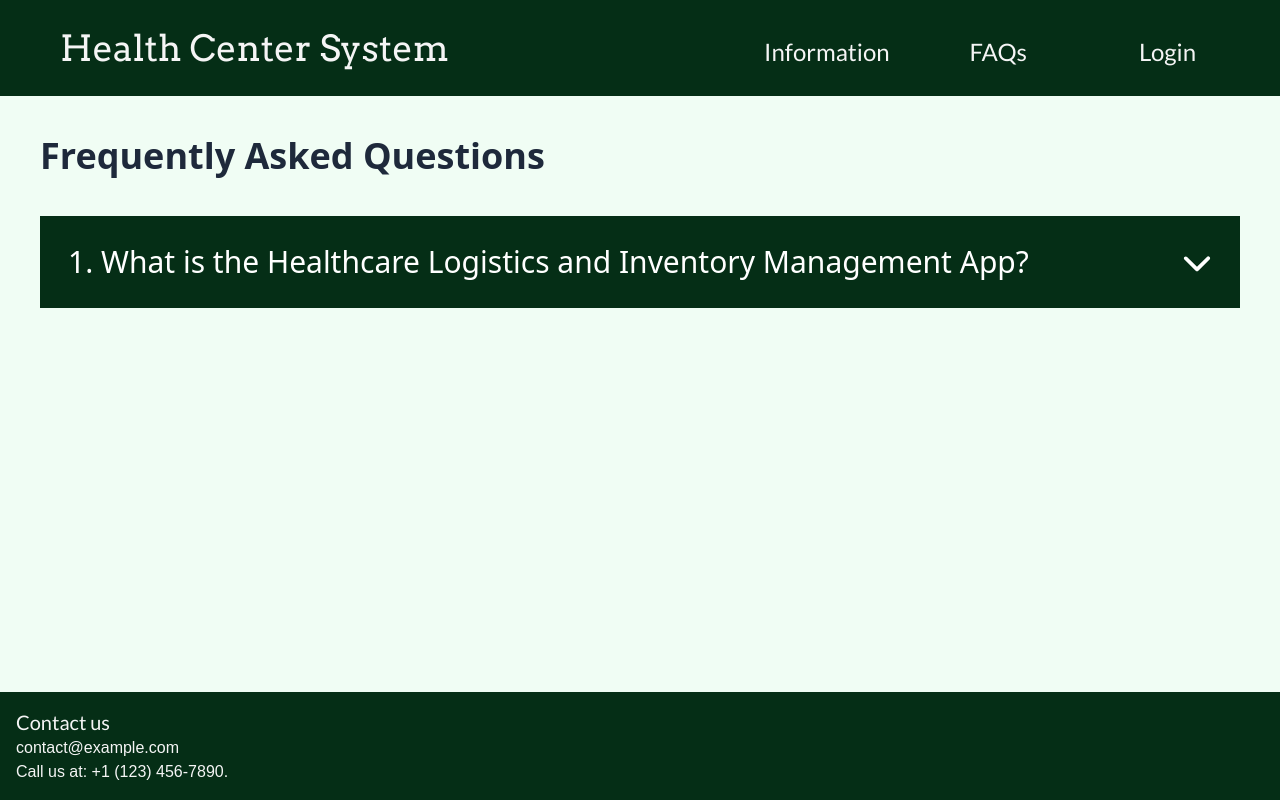
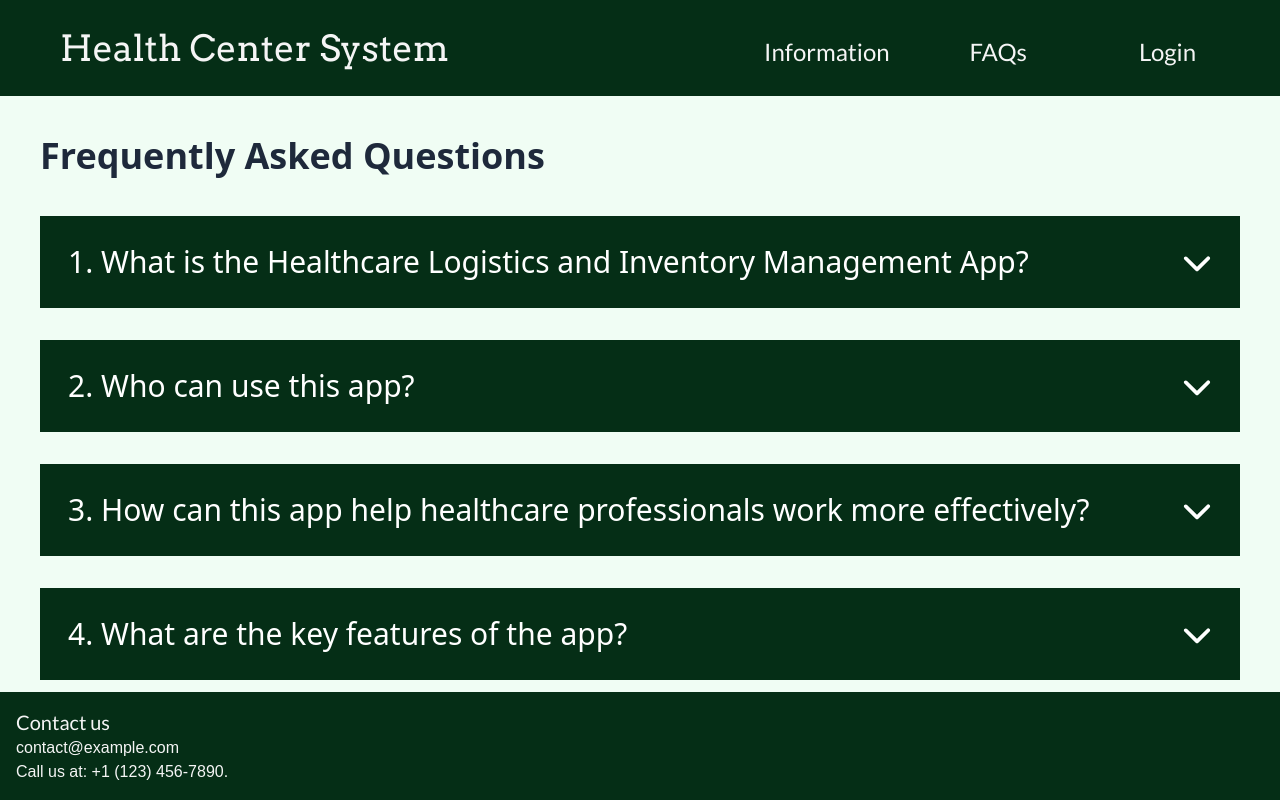
Before and after one commit to shuan-co/Health-Care-System, a React (Create React App) app in the folder client/: page /questions in a window 1280 px wide. Built offline with nearby package versions, Linux system fonts and the light colour scheme.

Commit message:
Added other FAQ

```diff
--- a/client/src/App.js
+++ b/client/src/App.js
@@ -88,7 +88,7 @@
 const App = () => {
     return (
         <AuthProvider>
-            <div className="h-max w-screen bg-green-50" style={{ overflow: 'hidden', height: '100vh' }}>
+            <div className="h-max w-screen bg-green-50" style={{ overflow: 'auto', height: '100vh' }}>
                 <Navbar />
                 <Routes>
                     <Route path="/" element={<Landing />} />
--- a/client/src/pages/noAuth/qa/QA.jsx
+++ b/client/src/pages/noAuth/qa/QA.jsx
@@ -10,11 +10,42 @@
             title: '1. What is the Healthcare Logistics and Inventory Management App?',
             content: 'The Healthcare Logistics and Inventory Management App is a comprehensive platform designed for medical professionals, staff, and patients in economic zones. It streamlines logistics, inventory management, and offers a directory/referral system, allowing healthcare professionals to work more effectively and efficiently.',
         },
-        // Add more questions here...
+        {
+            title: '2. Who can use this app?',
+            content: 'This app is designed for medical professionals, such as nurses and doctors, as well as administrative staff and patients within healthcare departments in economic zones.',
+        },
+        {
+            title: '3. How can this app help healthcare professionals work more effectively?',
+            content: 'The app automates repetitive tasks and uses predictive models to optimize inventory management, allowing healthcare professionals to focus on patient care rather than clerical tasks.',
+        },
+        {
+            title: '4. What are the key features of the app?',
+            content: 'The key features include inventory management, logistics and distribution, and a directory/referral system. These features ensure efficient resource management and timely access to medical supplies and services.',
+        },
+        {
+            title: '5. How do I get started with the app?',
+            content: 'Getting started is easy. Login to your account and navigate the website using the navigation bar above.',
+        },
+        {
+            title: '6. Is my data secure within the app?',
+            content: 'Yes, we prioritize data security and adhere to industry-standard encryption and security protocols to protect your information.',
+        },
+        {
+            title: '7. Can I track inventory levels in real-time with this app?',
+            content: 'Yes, the app provides real-time inventory tracking, ensuring you always have the supplies you need and reducing the risk of stockouts.',
+        },
+        {
+            title: '8. How does the app automate reordering of medical supplies?',
+            content: 'The app uses predictive models to automate the reordering process, analyzing usage patterns and setting reorder points to ensure a consistent supply of critical items.',
+        },
+        {
+            title: '9. How does the directory/referral system work?',
+            content: 'The app features a comprehensive directory of healthcare professionals and services in the economic zone. You can easily find and refer patients to the right specialists, improving care coordination.',
+        },
     ];
 
     return (
-        <div className="w-screen h-max bg-green-50 p-10">
+        <div className="w-screen h-max bg-green-50 p-10 pb-50">
             <h1 className='text-slate-800 text-4xl mb-10 font-bold'>Frequently Asked Questions</h1>
 
             <div className='space-y-8'>
```
